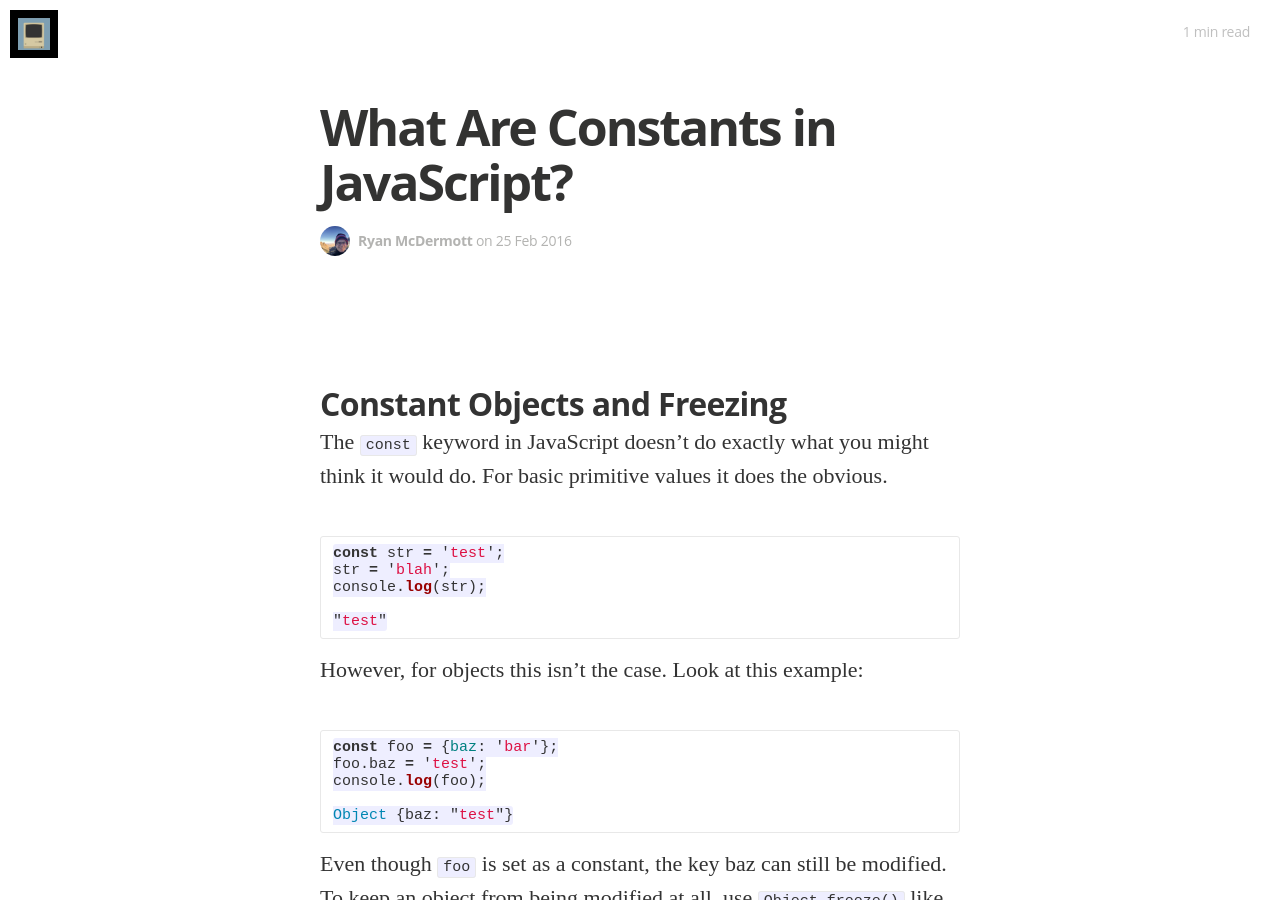
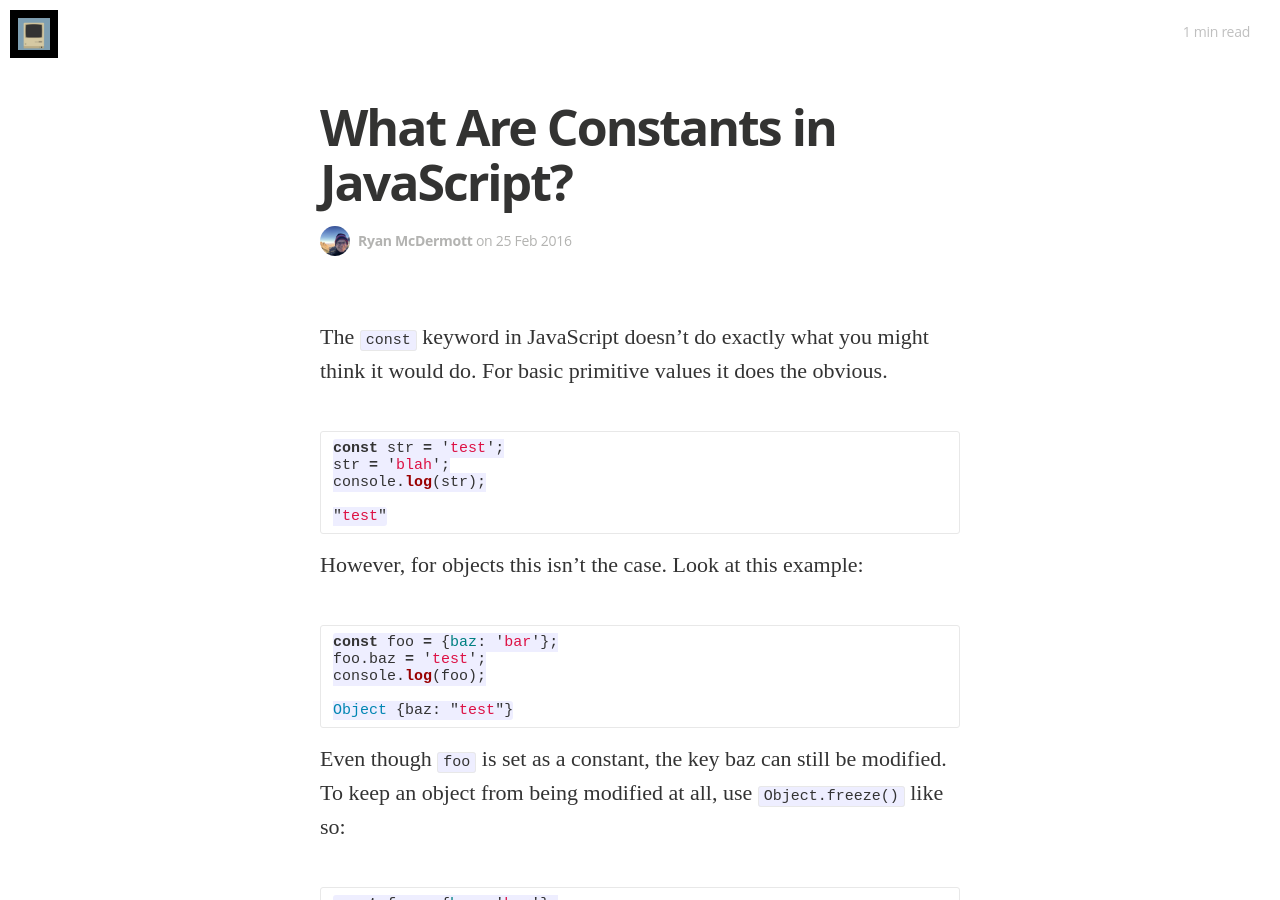
Before and after one commit to ryanmcdermott/ryanmcdermott.github.io, a Jekyll site: the page built from _posts/2016-02-25-javascript-constants.md, in a window 1280 px wide and 900 px high. Built offline with Jekyll 4.4.1, drawn with Linux system fonts in a browser that asks for light colours; nearby versions of some CDN libraries; some web fonts are replaced.

Commit message:
Get rid of h1 from constants post

````diff
--- a/_posts/2016-02-25-javascript-constants.md
+++ b/_posts/2016-02-25-javascript-constants.md
@@ -4,8 +4,6 @@ author: Ryan McDermott
 layout: post
 permalink: /javascript-constants/
 ---
-# Constant Objects and Freezing
-
 The `const` keyword in JavaScript doesn't do exactly what you might think it would do. For basic primitive values it does the obvious.
 
 ```js
````
